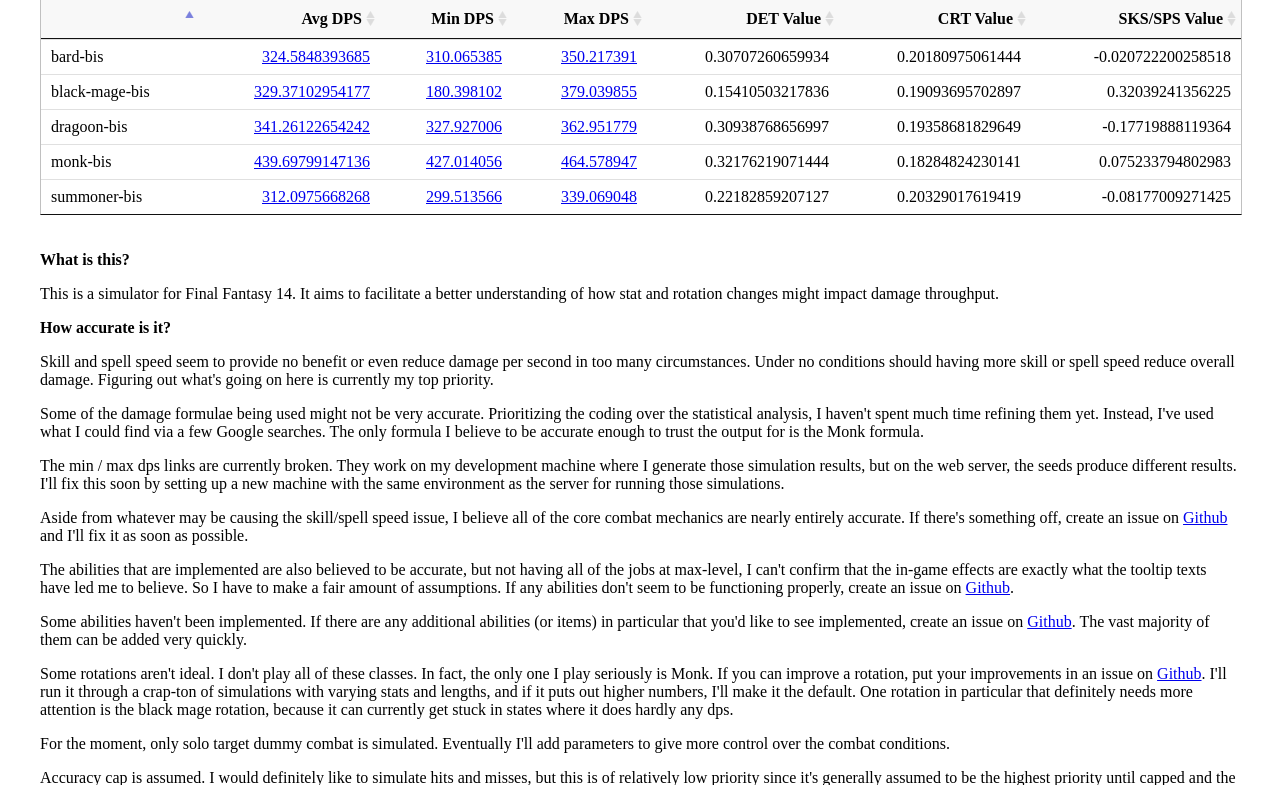
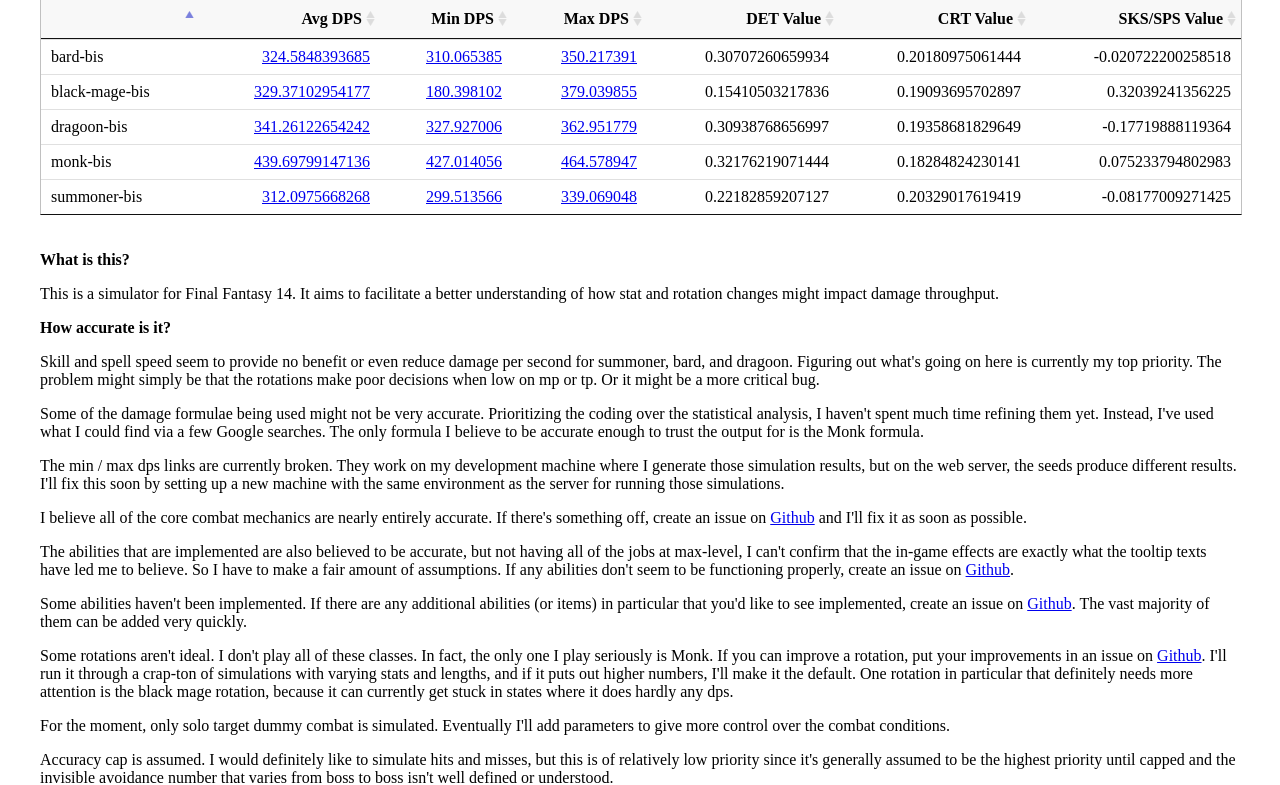
Before and after one commit to ccbrown/xiv-sim-web, a PHP site: page / in a window 1280 px wide. Shown: the part 199-984 px from the top of the page. Run offline with PHP 8.4, Linux system fonts and the light colour scheme.

Commit message:
home text update

```diff
--- a/includes/render_home.inc.php
+++ b/includes/render_home.inc.php
@@ -54,13 +54,13 @@ function render_home() {
 
 	<b>How accurate is it?</b>
 
-	<p>Skill and spell speed seem to provide no benefit or even reduce damage per second in too many circumstances. Under no conditions should having more skill or spell speed reduce overall damage. Figuring out what's going on here is currently my top priority.</p>
+	<p>Skill and spell speed seem to provide no benefit or even reduce damage per second for summoner, bard, and dragoon. Figuring out what's going on here is currently my top priority. The problem might simply be that the rotations make poor decisions when low on mp or tp. Or it might be a more critical bug.</p>
 
 	<p>Some of the damage formulae being used might not be very accurate. Prioritizing the coding over the statistical analysis, I haven't spent much time refining them yet. Instead, I've used what I could find via a few Google searches. The only formula I believe to be accurate enough to trust the output for is the Monk formula.</p>
 
 	<p>The min / max dps links are currently broken. They work on my development machine where I generate those simulation results, but on the web server, the seeds produce different results. I'll fix this soon by setting up a new machine with the same environment as the server for running those simulations.</p>
 
-	<p>Aside from whatever may be causing the skill/spell speed issue, I believe all of the core combat mechanics are nearly entirely accurate. If there's something off, create an issue on <a href="https://github.com/ccbrown/xiv-sim" target="_blank">Github</a> and I'll fix it as soon as possible.</p>
+	<p>I believe all of the core combat mechanics are nearly entirely accurate. If there's something off, create an issue on <a href="https://github.com/ccbrown/xiv-sim" target="_blank">Github</a> and I'll fix it as soon as possible.</p>
 
 	<p>The abilities that are implemented are also believed to be accurate, but not having all of the jobs at max-level, I can't confirm that the in-game effects are exactly what the tooltip texts have led me to believe. So I have to make a fair amount of assumptions. If any abilities don't seem to be functioning properly, create an issue on <a href="https://github.com/ccbrown/xiv-sim" target="_blank">Github</a>.
 
```
